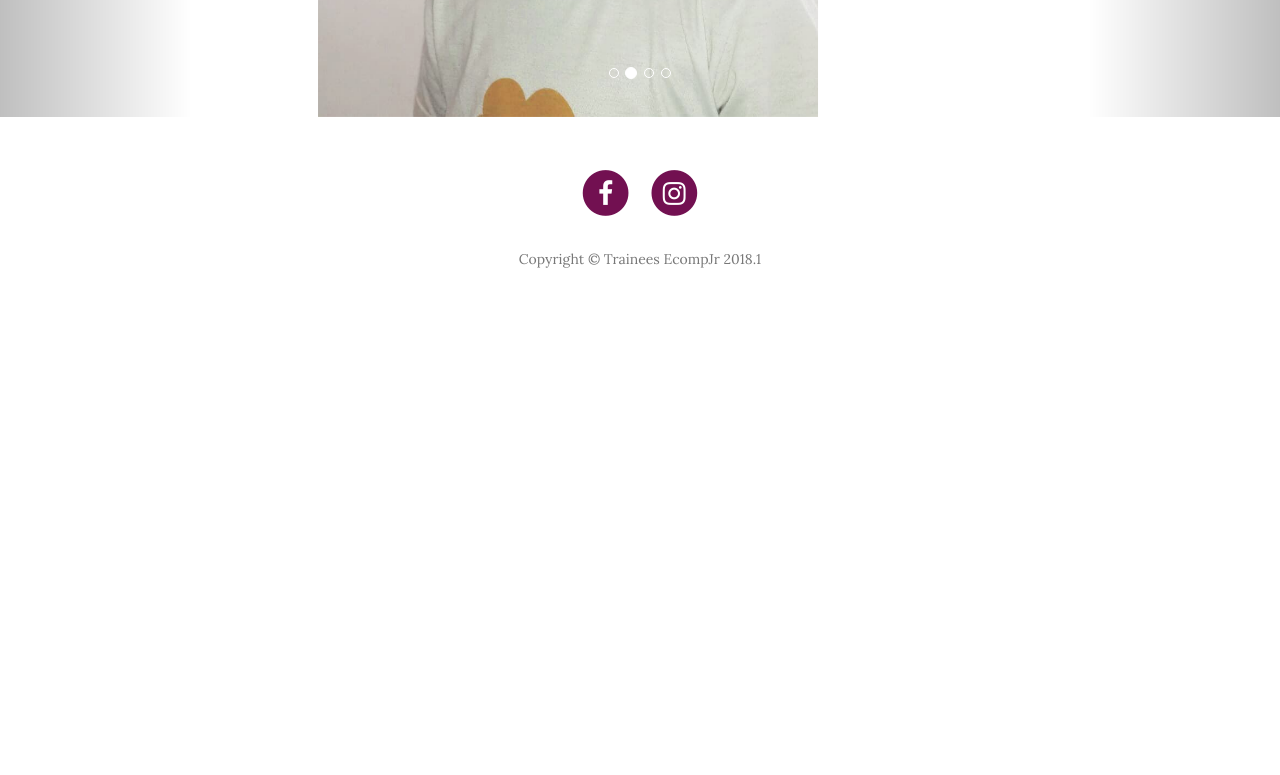
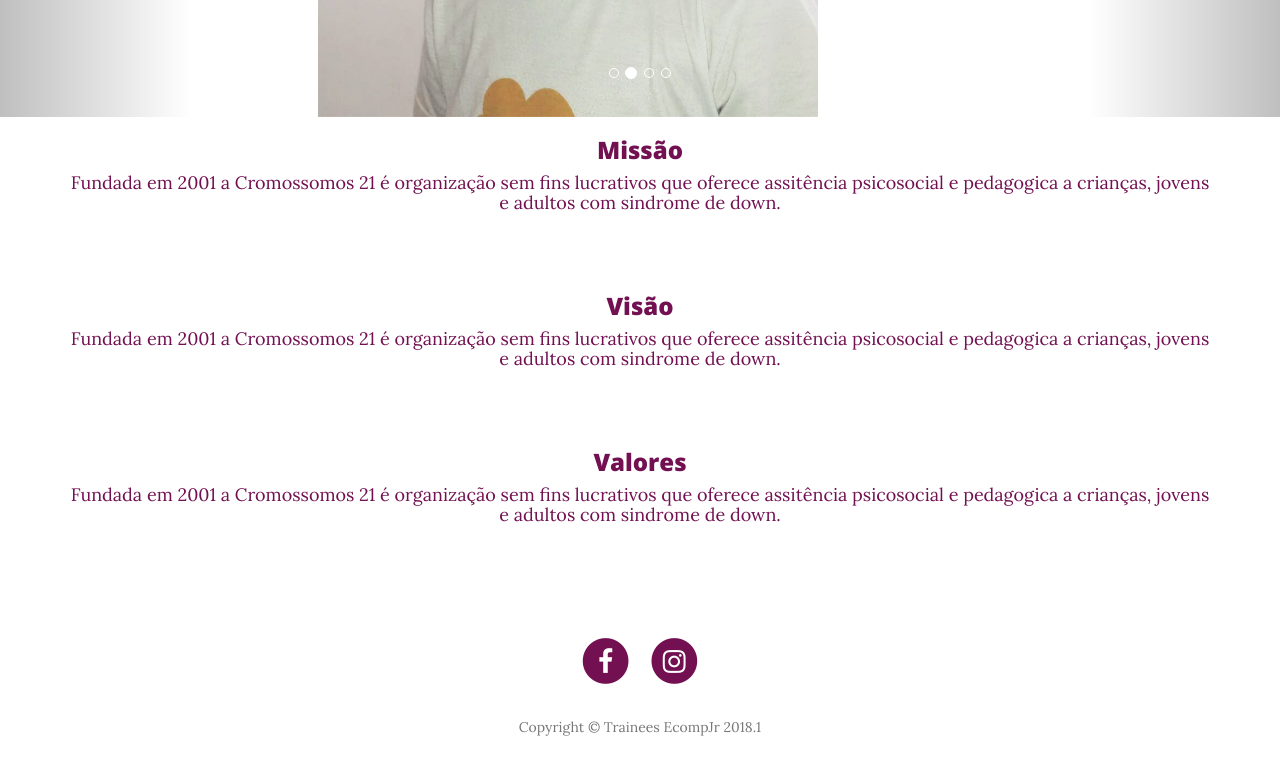
Before and after one commit to viubis/ProjetoEcompjr, a plain HTML site: page index.html in a window 1280 px wide. Shown: the part 1011-1786 px from the top of the page. Before the commit the page ends 1345 px from the top, so only its background shows below. Drawn offline with nearby package versions, Linux system fonts and the light colour scheme; a script that the page names is missing.

Commit message:
Adições no index

```diff
--- a/index.html
+++ b/index.html
@@ -79,7 +79,8 @@
 		<div class="container" style="padding-bottom: 50px;">
 			<h3 class="text-center">Nós fazemos por amor</h3>
 			<p class="h4 text-center">Fundada em 2001 a Cromossomos 21 é organização sem fins lucrativos que oferece assitência psicosocial e pedagogica a crianças, jovens e adultos com sindrome de down.</p>
-		</div>
+        </div>
+
 
 		<!-- Carrossel -->
         <div id="myCarousel" class="carousel slide" data-ride="carousel">
@@ -119,6 +120,22 @@
     			<span class="glyphicon glyphicon-chevron-right"></span>
     			<span class="sr-only">Next</span>
   			</a>
+        </div>
+
+
+        <div class="container" style="padding-bottom: 50px;">
+			<h3 class="text-center">Missão</h3>
+			<p class="h4 text-center">Fundada em 2001 a Cromossomos 21 é organização sem fins lucrativos que oferece assitência psicosocial e pedagogica a crianças, jovens e adultos com sindrome de down.</p>
+        </div>
+
+        <div class="container" style="padding-bottom: 50px;">
+			<h3 class="text-center">Visão</h3>
+			<p class="h4 text-center">Fundada em 2001 a Cromossomos 21 é organização sem fins lucrativos que oferece assitência psicosocial e pedagogica a crianças, jovens e adultos com sindrome de down.</p>
+        </div>
+
+        <div class="container" style="padding-bottom: 50px;">
+			<h3 class="text-center">Valores</h3>
+			<p class="h4 text-center">Fundada em 2001 a Cromossomos 21 é organização sem fins lucrativos que oferece assitência psicosocial e pedagogica a crianças, jovens e adultos com sindrome de down.</p>
 		</div>
     </section>
 
```
